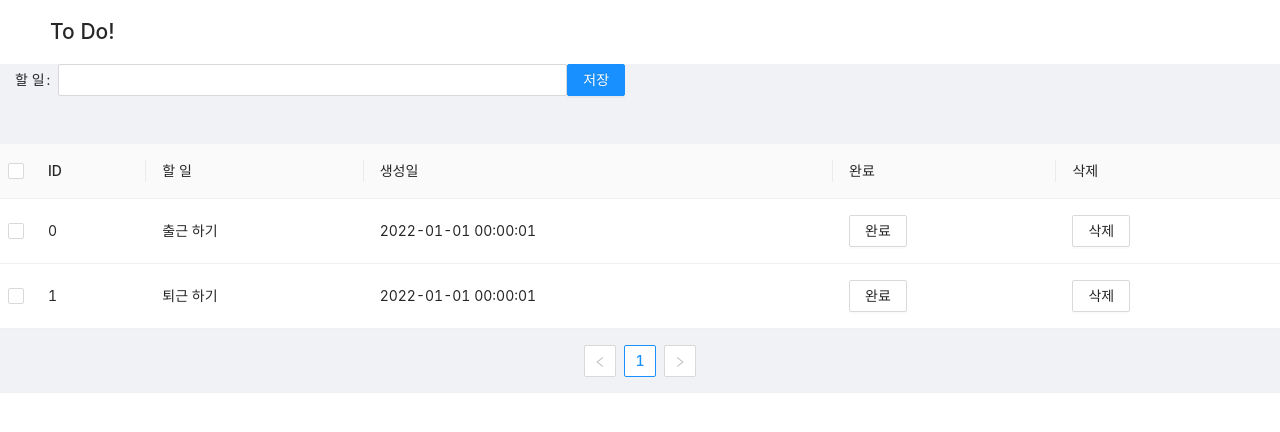
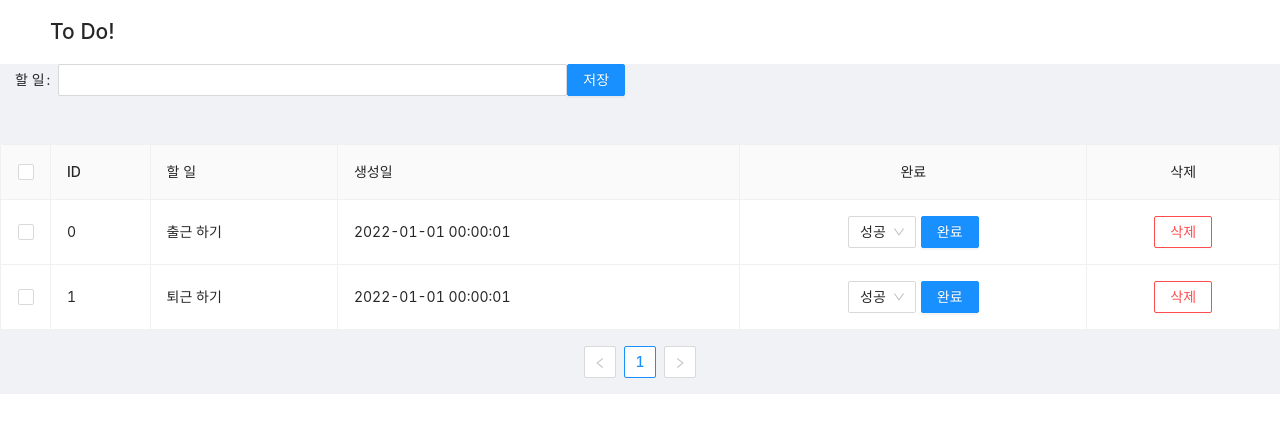
Before and after one commit to eastshine94/react-router-dom-V6, a React (Create React App) app: page /todo in a window 1280 px wide. Shown: the top 432 px of the page. Built offline with nearby package versions, Linux system fonts and the light colour scheme.

Commit message:
add achievement option

```diff
--- a/src/pages/Todo.js
+++ b/src/pages/Todo.js
@@ -8,7 +8,8 @@ import {
   Col,
   Form,
   Input,
-  Layout
+  Layout,
+  Select
 } from 'antd';
 import { Content, Header } from 'antd/lib/layout/layout';
 import {
@@ -88,21 +89,36 @@ function Todo() {
     {
       title: '완료',
       dataIndex: 'id',
+      align: 'center',
       render: id => {
         return (
-          <Popconfirm title="Delete?" onConfirm={() => handleTodoFinish(id)}>
-            <Button>완료</Button>
-          </Popconfirm>
+          <div>
+            <Select defaultValue={1} style={{ marginRight: '5px' }}>
+              <Select.Option key="success" value={1}>
+                성공
+              </Select.Option>
+              <Select.Option key="fail" value={0}>
+                실패
+              </Select.Option>
+            </Select>
+            <Popconfirm title="Delete?" onConfirm={() => handleTodoFinish(id)}>
+              <Button type="primary">완료</Button>
+            </Popconfirm>
+          </div>
         );
       }
     },
     {
       title: '삭제',
       dataIndex: 'id',
+      align: 'center',
       render: id => {
         return (
-          <Popconfirm title="Delete?" onConfirm={() => handleTodoDelete(id)}>
-            <Button>삭제</Button>
+          <Popconfirm
+            title="삭제 하시겠습니까?"
+            onConfirm={() => handleTodoDelete(id)}
+          >
+            <Button danger={true}>삭제</Button>
           </Popconfirm>
         );
       }
@@ -166,6 +182,7 @@ function Todo() {
             pageSize: 10,
             position: ['bottomCenter']
           }}
+          bordered={true}
           onChange={handleTableChange}
         />
       </Content>
```
